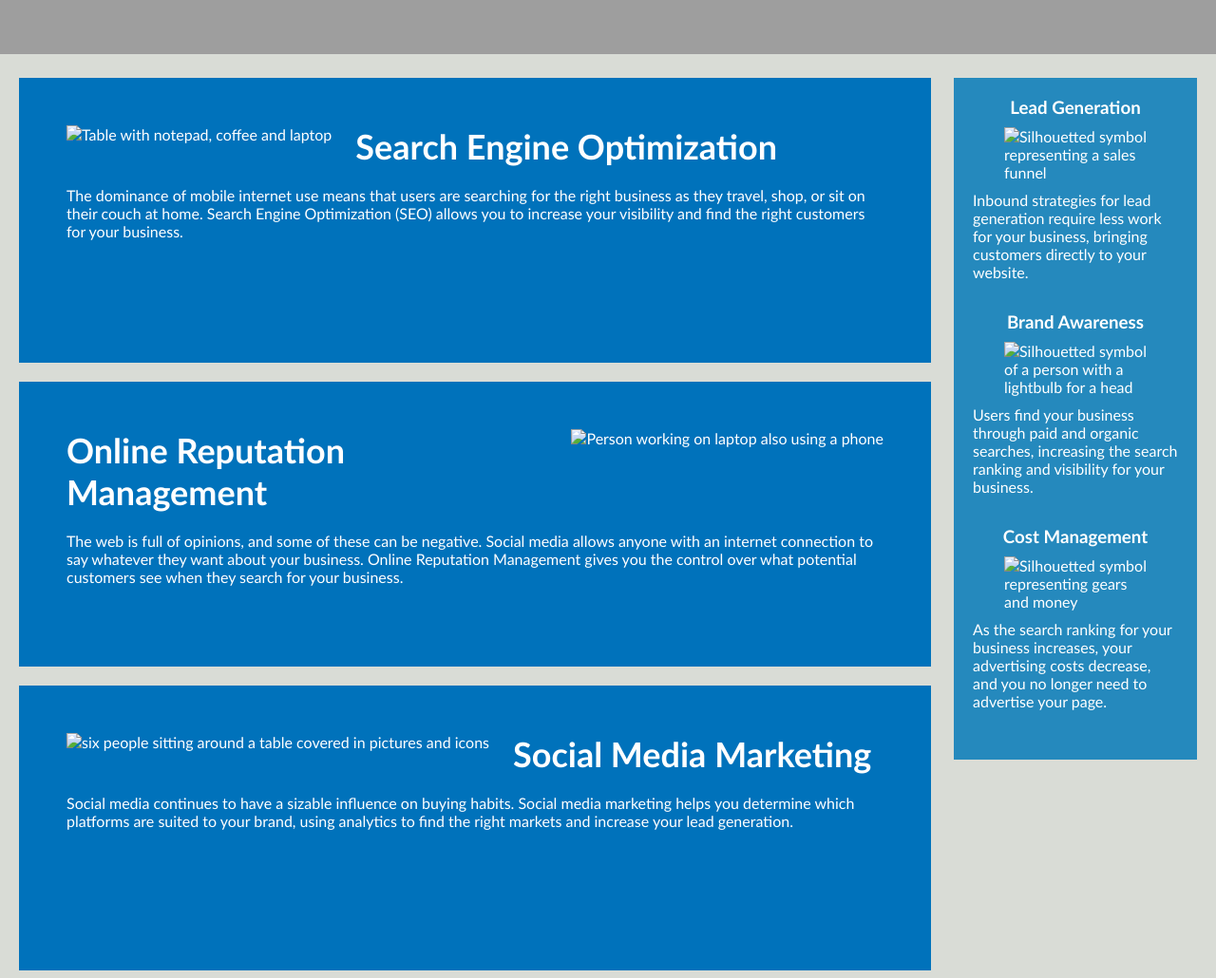
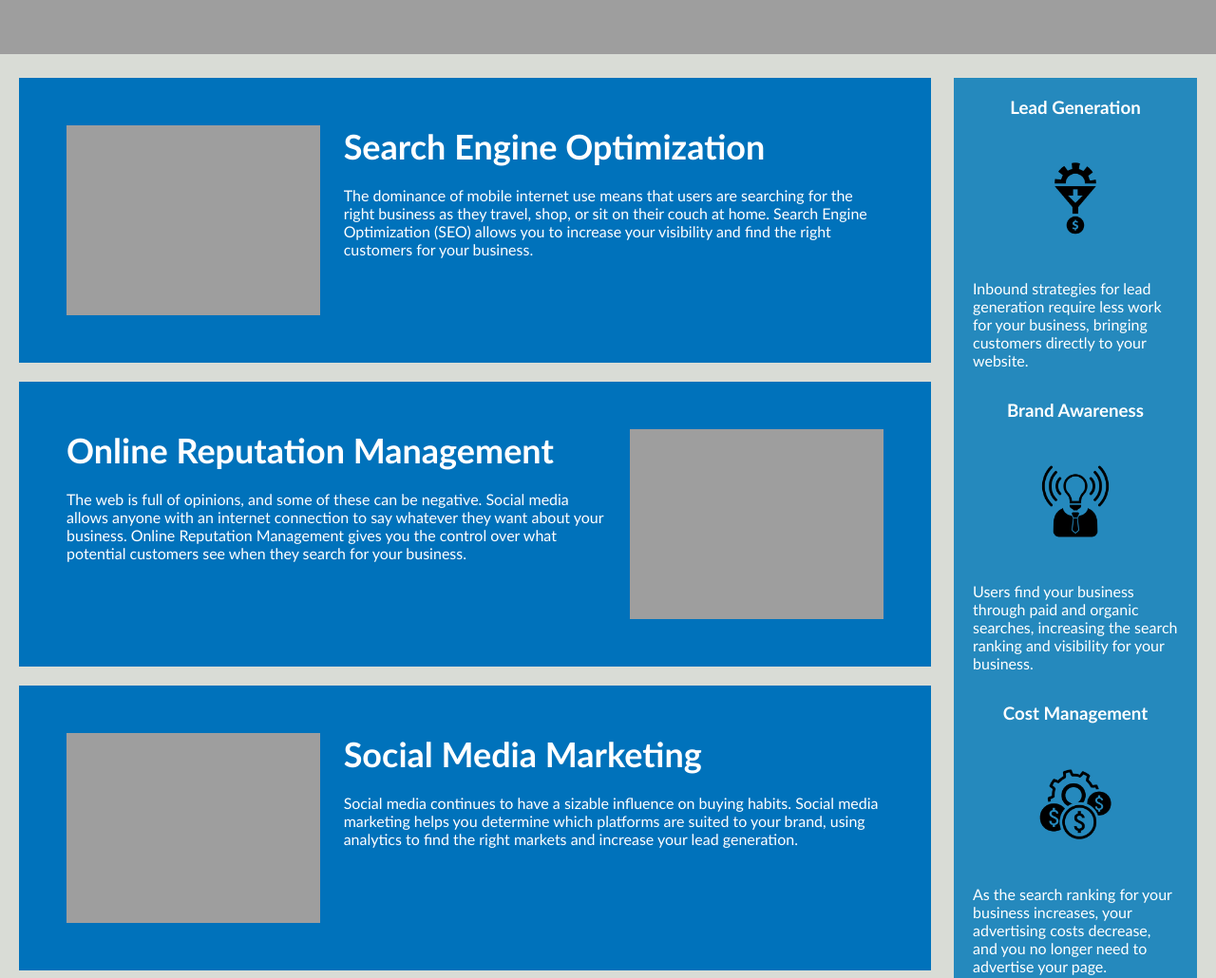
Before and after one commit to 1DanIs1/code-refactoring, a plain HTML site: page index.html in a window 1280 px wide. Shown: the part 840-1870 px from the top of the page at 95% size. Drawn offline with Linux system fonts and the light colour scheme; the site is published under a folder, as on GitHub Pages, so addresses that start at the root find nothing.

Commit message:
fixed imaged links

```diff
--- a/index.html
+++ b/index.html
@@ -28,21 +28,21 @@
     <div class="hero"></div>
     <div class="content">
         <div id="search-engine-optimization" class="search-engine-optimization">
-            <img src="/Develop/assets/images/search-engine-optimization.jpg" alt="Table with notepad, coffee and laptop" class="float-left"/>
+            <img src="./Develop/assets/images/search-engine-optimization.jpg" alt="Table with notepad, coffee and laptop" class="float-left"/>
             <h2>Search Engine Optimization</h2>
             <p>
                 The dominance of mobile internet use means that users are searching for the right business as they travel, shop, or sit on their couch at home. Search Engine Optimization (SEO) allows you to increase your visibility and find the right customers for your business.
             </p>
         </div>
         <div id="online-reputation-management" class="online-reputation-management">
-            <img src="/Develop/assets/images/online-reputation-management.jpg" alt="Person working on laptop also using a phone" class="float-right"/>
+            <img src="./Develop/assets/images/online-reputation-management.jpg" alt="Person working on laptop also using a phone" class="float-right"/>
             <h2>Online Reputation Management</h2>
             <p>
                 The web is full of opinions, and some of these can be negative. Social media allows anyone with an internet connection to say whatever they want about your business. Online Reputation Management gives you the control over what potential customers see when they search for your business.
             </p>
         </div>
         <div id="social-media-marketing" class="social-media-marketing">
-            <img src="/Develop/assets/images/social-media-marketing.jpg" alt="six people sitting around a table covered in pictures and icons" class="float-left"/>
+            <img src="./Develop/assets/images/social-media-marketing.jpg" alt="six people sitting around a table covered in pictures and icons" class="float-left"/>
             <h2>Social Media Marketing</h2>
             <p>
                 Social media continues to have a sizable influence on buying habits. Social media marketing helps you determine which platforms are suited to your brand, using analytics to find the right markets and increase your lead generation.
@@ -52,21 +52,21 @@
     <div class="benefits">
         <div class="benefit-lead">
             <h3>Lead Generation</h3>
-            <img src="/Develop/assets/images/lead-generation.png" alt="Silhouetted symbol representing a sales funnel"/>
+            <img src="./Develop/assets/images/lead-generation.png" alt="Silhouetted symbol representing a sales funnel"/>
             <p>
                 Inbound strategies for lead generation require less work for your business, bringing customers directly to your website.
             </p>
         </div>
         <div class="benefit-brand">
             <h3>Brand Awareness</h3>
-            <img src="/Develop/assets/images/brand-awareness.png" alt="Silhouetted symbol of a person with a lightbulb for a head"/>
+            <img src="./Develop/assets/images/brand-awareness.png" alt="Silhouetted symbol of a person with a lightbulb for a head"/>
             <p>
                 Users find your business through paid and organic searches, increasing the search ranking and visibility for your business.
             </p>
         </div>
         <div class="benefit-cost">
             <h3>Cost Management</h3>
-            <img src="/Develop/assets/images/cost-management.png" alt="Silhouetted symbol representing gears and money"/>
+            <img src="./Develop/assets/images/cost-management.png" alt="Silhouetted symbol representing gears and money"/>
             <p>
                 As the search ranking for your business increases, your advertising costs decrease, and you no longer need to advertise your page.
             </p>
--- a/style.css
+++ b/style.css
@@ -54,7 +54,7 @@ p {
     height: 800px;
     width: 100%;
     margin-bottom: 25px;
-    background-image: url("Develop/assets/images/digital-marketing-meeting.jpg");
+    background-image: url("./Develop/assets/images/digital-marketing-meeting.jpg");
     /*background-image: url("../images/digital-marketing-meeting.jpg");*/
     background-size: cover;
     background-position: center;
```
